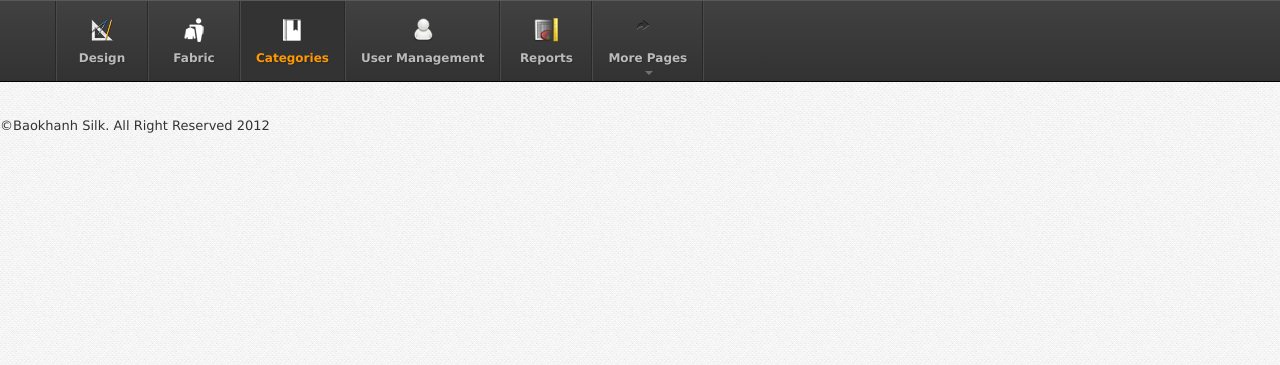
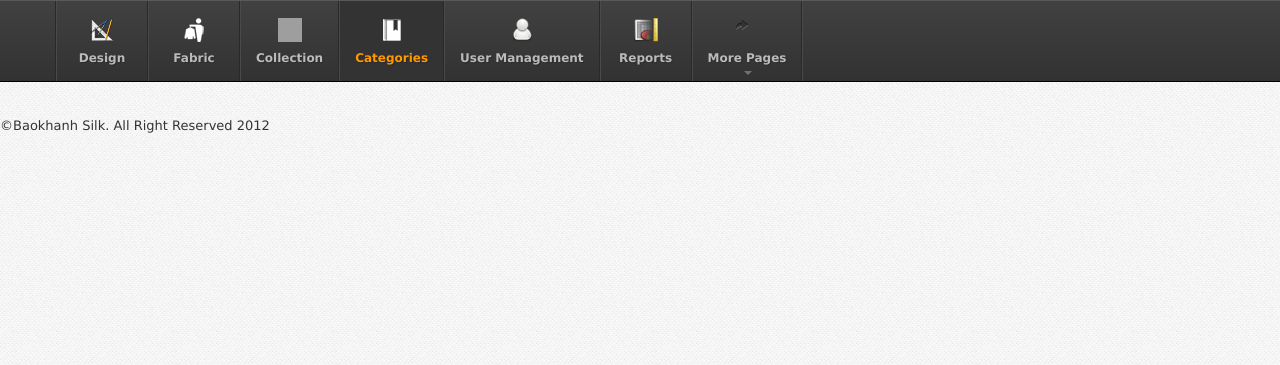
Before and after one commit to giicms/baokhanhsilk, a CakePHP app: the page made by app/View/Layouts/admin_layout.ctp in a window 1280 px wide. Shown: the part 55-420 px from the top of the page. Run offline with PHP 8.4 and a stand-in for CakePHP, Linux system fonts and the light colour scheme; the template is opened without the code that fills it, so the values that code supplies are empty; some libraries are stand-ins or nearby versions; grey boxes are pictures that could not be loaded.

Commit message:
add style for admin menu

```diff
--- a/app/View/Layouts/admin_layout.ctp
+++ b/app/View/Layouts/admin_layout.ctp
@@ -100,6 +100,13 @@
 								</a>
 							</li>
 
+							<li>
+								<a href="#" class="dropdown-toggle">
+									<i class="icon-collect-menu"></i>
+									<span>Collection</span>
+								</a>
+							</li>
+
 							<li class="active">
 								<a href="#" class="dropdown-toggle">
 									<i class="icon-category-menu"></i>
--- a/app/webroot/css/base-admin.css
+++ b/app/webroot/css/base-admin.css
@@ -588,7 +588,7 @@ textarea {
 }
 
 /*sydo add*/
-.icon-user-menu, .icon-category-menu{
+.icon-user-menu, .icon-category-menu, .icon-fabric-menu, .icon-design-menu, .icon-report-menu, .icon-collect-menu{
 	width: 42px;
 	height: 24px;
 }
@@ -607,3 +607,6 @@ textarea {
 .icon-report-menu{
 	background: url(../img/report-icon.png) no-repeat 0 0;
 }
+.icon-collect-menu{
+	background: url(../img/collection-icon.png) no-repeat 0 0;
+}
```
